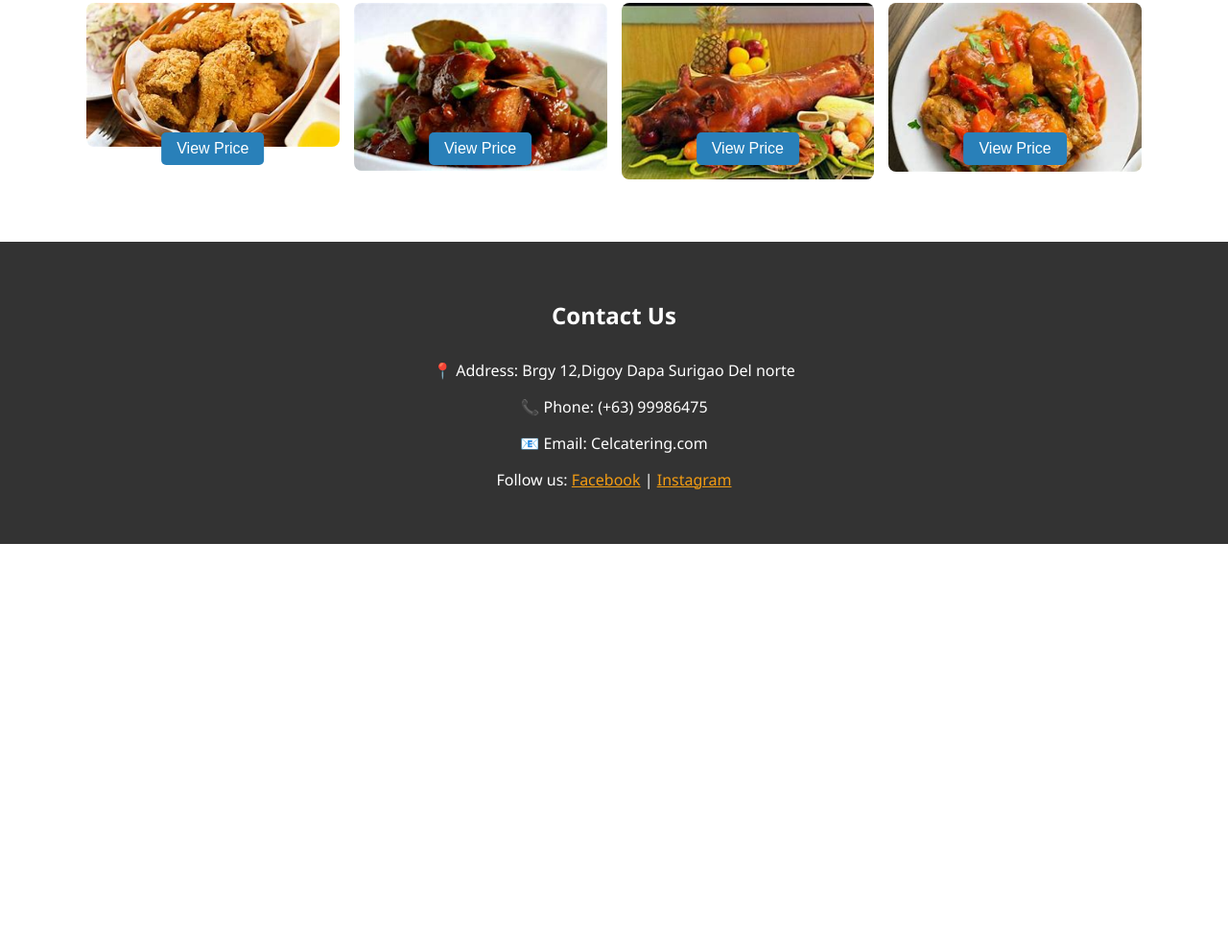
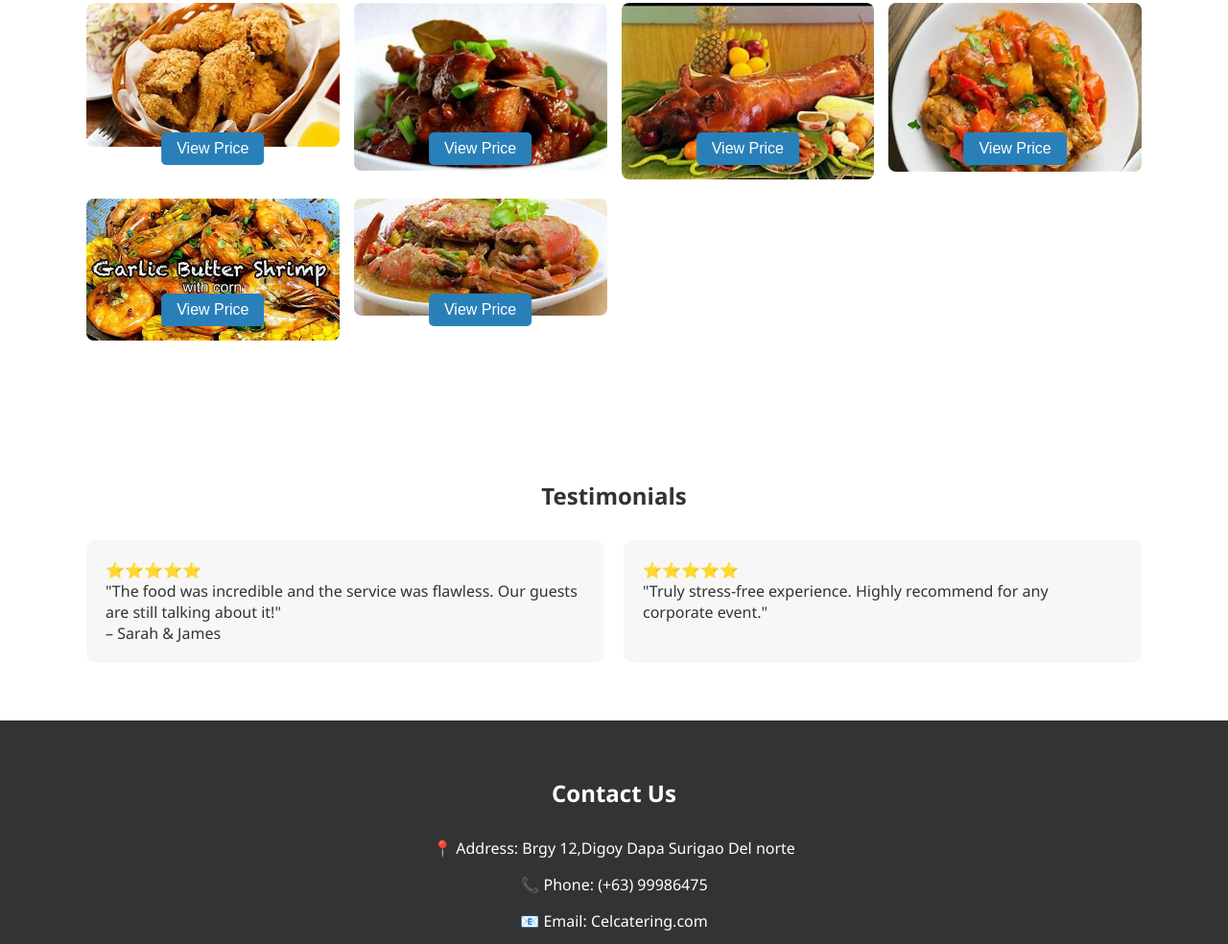
Before and after one commit to Charline0724/CateringServices, a plain HTML site: page index.html in a window 1280 px wide. Shown: the part 1600-2584 px from the top of the page at 96% size. Before the commit the page ends 2167 px from the top, so only its background shows below. Drawn offline with Linux system fonts and the light colour scheme.

Commit message:
testimonials

```diff
--- a/index.html
+++ b/index.html
@@ -267,7 +267,7 @@
       <div class="gallery-item">
         <img src="letchon.jpg" alt="Event 1">
         <div class="gallery-info">
-          <button class="btn" onclick="showPrice('Lechon', 'PHP 1000')">View Price</button>
+          <button class="btn" onclick="showPrice('Lechon', 'PHP 100,000')">View Price</button>
         </div>
       </div>
       <div class="gallery-item">
@@ -275,6 +275,32 @@
         <div class="gallery-info">
           <button class="btn" onclick="showPrice('Afritada', 'PHP 400')">View Price</button>
         </div>
+      </div>
+      <div class="gallery-item">
+        <img src="shrimp.jpg" alt="Setup 1">
+        <div class="gallery-info">
+          <button class="btn" onclick="showPrice('Afritada', 'PHP 400')">View Price</button>
+        </div>
+      </div>
+      <div class="gallery-item">
+        <img src="crab.jpg" alt="Setup 1">
+        <div class="gallery-info">
+          <button class="btn" onclick="showPrice('Afritada', 'PHP 400')">View Price</button>
+        </div>
+      </div>
+    </div>
+  </section>
+
+  <section id="testimonials">
+    <h2>Testimonials</h2>
+    <div class="testimonials">
+      <div class="testimonial">
+        ⭐️⭐️⭐️⭐️⭐️<br>
+        "The food was incredible and the service was flawless. Our guests are still talking about it!"<br>– Sarah & James
+      </div>
+      <div class="testimonial">
+        ⭐️⭐️⭐️⭐️⭐️<br>
+        "Truly stress-free experience. Highly recommend for any corporate event."<br>
       </div>
     </div>
   </section>
```
Also changed, not shown: crab.jpg (added), shrimp.jpg (added).
